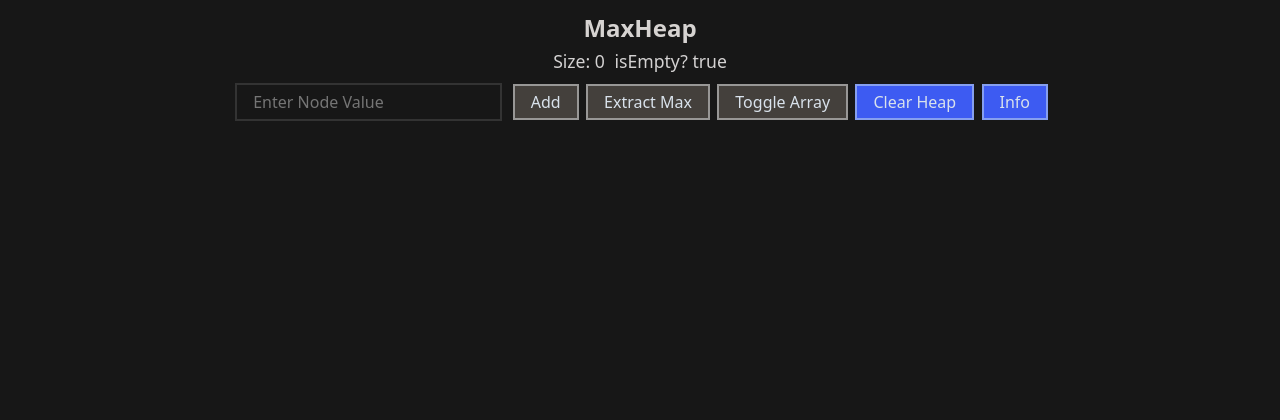
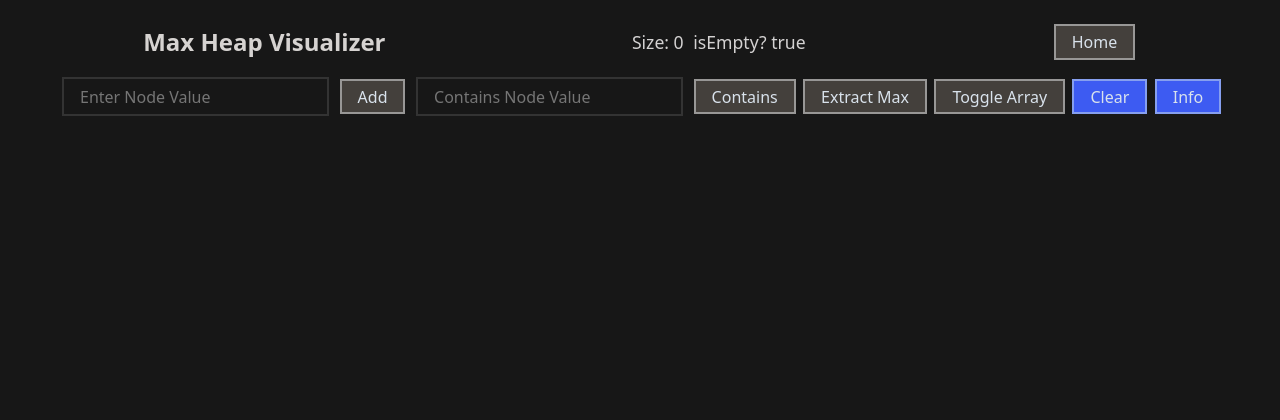
Before and after one commit to rogerb5/data-structure-visualizer, a PHP site: page /maxheap.html in a window 1280 px wide. Shown: the top 420 px of the page. After the commit the page ends 116 px from the top, so only its background shows below. Run offline with PHP 8.4, Linux system fonts and the light colour scheme; some libraries are stand-ins or nearby versions.

Commit message:
max heap final

```diff
--- a/css/heap.css
+++ b/css/heap.css
@@ -68,11 +86,16 @@ header {
     align-items: center;
     color: var(--header-txt-color);
     padding: var(--primary-padding);
+    width: 100%;
 }
 
 header a {
-    color: whitesmoke;
-    text-decoration: underline;
+    color: var(--primary-border-color);
+    padding: 0.3rem 1rem 0.3rem 1rem;
+    font-size: 1rem;
+    background-color: var(--second-btn-bg-color);
+    border: 2px solid var(--second-btn-border);
+    margin: 0.1rem;
 }
 
 /******************************** Navigation Bar Styling */
--- a/js/structures/maxheap-ui.js
+++ b/js/structures/maxheap-ui.js
@@ -8,14 +8,29 @@ const arrayBtn = document.querySelector('button.array-btn');
 const maxHeapContainer = document.querySelector('div.maxheap-container');
 const openBtn = document.querySelector('button.open-btn');
 const closeBtn = document.querySelector('button.close-btn');
-
+const containsBtn = document.querySelector('button.contains-btn');
 const modal = document.querySelector('section.modal');
-
 const input = document.querySelector('input.node-value');
+const inputTwo = document.querySelector('input.contains-value');
 const errorMsg = document.querySelector('p#error-msg');
+const secondErrorMsg = document.querySelector('p#second-error-msg');
 
 addBtn.addEventListener('click', () => {
     addInput();
+});
+
+containsBtn.addEventListener('click', () => {
+    const containsInput = parseInt(inputTwo.value);
+    if (!maxHeap.contains(containsInput)) {
+        inputTwo.value = '';
+        secondErrorMsg.classList.add('active')
+        setTimeout(() => {
+            secondErrorMsg.classList.remove('active');
+        }, 3000);
+        return;
+    }
+    maxHeap.contains(containsInput);
+    inputTwo.value = '';
 });
 
 extractBtn.addEventListener('click', () => {
@@ -54,7 +69,6 @@ function addInput() {
     if (isNaN(inputValue)) {
         errorMsg.classList.add('active');
         setTimeout(() => {
-            console.log('hihi')
             errorMsg.classList.remove('active');
         }, 3000);
         return;
--- a/js/structures/maxheap.js
+++ b/js/structures/maxheap.js
@@ -1,5 +1,15 @@
+
 class MaxHeapUI {
     constructor() {
+    }
+
+    highlightNode(index) {
+        this.removeHighlight(index);
+        const node = document.querySelectorAll('.node')[index];
+        node.classList.add('node-highlight');
+        setTimeout(() => {
+            node.classList.remove('node-highlight');
+        }, 700);
     }
 
     highlightFamily(index) {
@@ -95,6 +105,7 @@ class MaxHeapUI {
         }
         this.addRemoveHover();
     }
+
 }
 
 class MaxHeap extends MaxHeapUI {
@@ -193,6 +204,7 @@ class MaxHeap extends MaxHeapUI {
     contains(value) {
         for (let index = 0; index < this.size; index++) {
             if (this.data[index] === value) {
+                this.highlightNode(index);
                 return true;
             }
         }
@@ -231,4 +243,5 @@ class MaxHeap extends MaxHeapUI {
         return result;
     }
 }
+
 export { MaxHeapUI, MaxHeap }; // export MaxHeapUI, and MaxHeap
--- a/maxheap.html
+++ b/maxheap.html
@@ -14,17 +14,23 @@
 
 <body>
     <nav class="navigation-bar">
-        <h1>MaxHeap</h1>
-        <section class="info-section">
-            <p class="size-output">Size: 0</p>
-            <p class="isEmpty-output">isEmpty? true</p>
-        </section>
+        <header>
+            <h1>Max Heap Visualizer</h1>
+            <section class="info-section">
+                <p class="size-output">Size: 0</p>
+                <p class="isEmpty-output">isEmpty? true</p>
+            </section>
+            <a href="index.html" class="home-link">Home</a>
+        </header>
+
         <section class="input-section">
             <input type="text" class="node-value" placeholder="Enter Node Value">
             <button class="add-btn">Add</button>
+            <input type="text" class="contains-value" placeholder="Contains Node Value">
+            <button class="contains-btn">Contains</button>
             <button class="extract-btn">Extract Max</button>
             <button class="array-btn">Toggle Array</button>
-            <button class="clear-btn">Clear Heap</button>
+            <button class="clear-btn">Clear</button>
             <button class="open-btn">Info</button>
         </section>
     </nav>
@@ -32,6 +38,7 @@
     <section class="parent-section">
         <section class="info-section">
             <p class="error-msg" id="error-msg">Please Enter a Valid Number</p>
+            <p id="second-error-msg">Node not found</p>
         </section>
     </section>
 
@@ -41,6 +48,13 @@
     </main>
 
     <section class="modal">
+        <section class="modal-buttons-section">
+            <p class="links-p">Jump to Section:</p>
+            <a href="#javaCode" class="link-btn">Java Code</a>
+            <a href="#cCode" class="link-btn">C Code</a>
+            <a href="#pythonCode" class="link-btn">Python Code</a>
+        </section>
+
         <button class="close-btn">Close</button>
         <article class="about-stack">
             <h1 id="">A Binary Max Heap</h1>
@@ -51,11 +65,12 @@
 
             <p>
                 Next, that every node must be greater than or equal to
-                it's children.
+                it's children. This is called the heap invariant.
             </p>
 
             <p>
                 Finally, each level is complete meaning it has no gaps, so heaps are filled left to right.
+                This is called the heap structure invariant.
             </p>
         </article>
 
@@ -65,7 +80,6 @@
                 or we are at a leaf.</p>
             <p>heapify up: swap with the parent until your parent is greater than you or your
                 are the overall root</p>
-
             <p>extract max: removes the max node and replaces the bottom level right most node and heapfies down. </p>
             <p>add: insert a node on the bottom level to ensure no gaps and then you fix the heap invariant by
                 heapifying upwards. </p>
@@ -95,8 +109,36 @@
             </p>
         </article>
 
+
+        <article class="about-heap">
+            <h1>Time Complexity For an Array Based Heap</h1>
+            <p>Extract Max: worst O(log(n)), best O(1)</p>
+            <p>Add: worst: O(log(n)), best: O(1)</p>
+            <p>Contains: O(n)</p>
+
+            <p>
+                The add() method inserts new node into the next avaliable spot and heapifies upward to fix heap
+                invariant.
+            </p>
+
+            <p>The extractMax() removes the root node, finds the last node in the tree to swap, and heapifys downward
+                to fix the heap invariant</p>
+
+            <p>
+                Finding the last node / next avaliable spot is the hard part.
+            </p>
+
+            <p>Alternatively,
+                you can build a heap using an input list using Floyd's buildHeap algorithm which
+                will run in O(n)</p>
+
+            <p>This visualizer abstained from using
+                Floyd's since input is taken once at a time.</p>
+
+        </article>
+
         <section class="all">
-            <article class="java-article">
+            <article class="java-article" id="javaCode">
                 <h2>Java</h2>
                 <pre>
                 <code class="language-java">
@@ -236,7 +278,7 @@
     </pre>
             </article>
 
-            <article class="c-article">
+            <article class="c-article" id="cCode">
                 <h2>C</h2>
                 <pre>
                 <code class="language-c">
@@ -362,7 +404,7 @@
             </pre>
             </article>
 
-            <article class="p-article">
+            <article class="p-article" id="pythonCode">
                 <h2>Python</h2>
                 <pre>
                 <code class="language-python">
```
Also changed, not shown: other parts of css/heap.css (+61 -7 lines).
